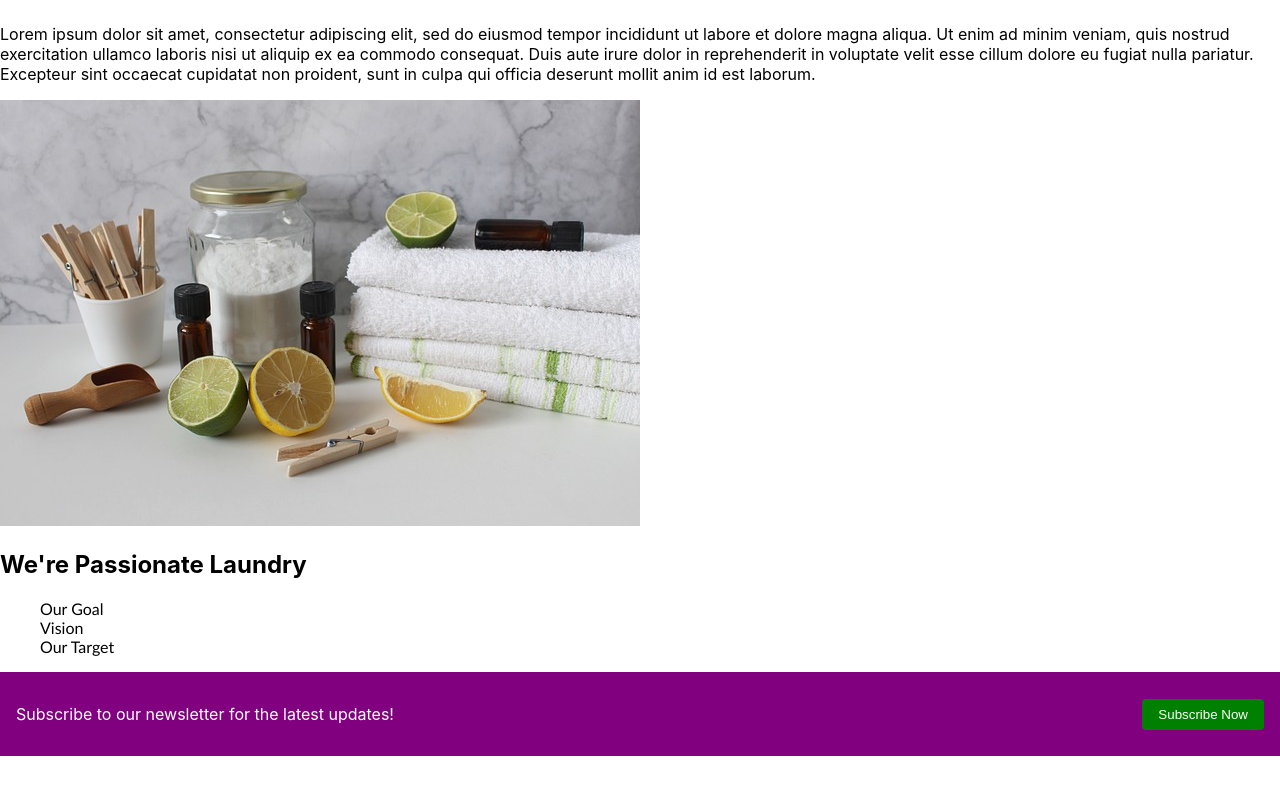
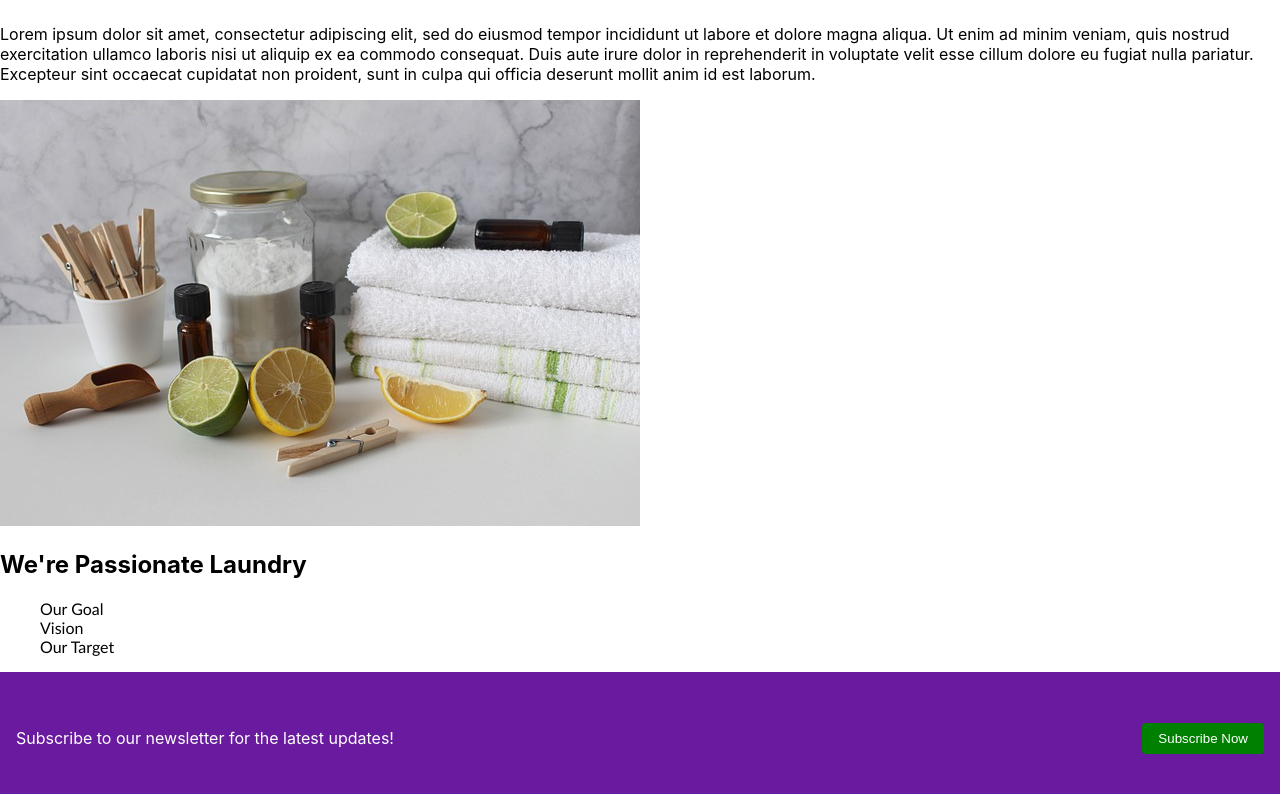
Before and after one commit to sirkaranja/Laundry-system, a React (Create React App) app in the folder client/: page / in a window 1280 px wide. Shown: the part 1145-1939 px from the top of the page. Before the commit the page ends 1901 px from the top, so only its background shows below. Built offline with nearby package versions, Linux system fonts and the light colour scheme.

Commit message:
height for newsletter adjusted

```diff
--- a/client/src/components/Newsletter/newsletter.css
+++ b/client/src/components/Newsletter/newsletter.css
@@ -1,9 +1,10 @@
 .newsletter-tab {
-    background-color: purple;
+    background-color: rgb(106, 26, 159);
     padding: 16px;
     display: flex;
     justify-content: space-between;
     align-items: center;
+    height: 100px;
   }
 
   .newsletter-tab p {
```
